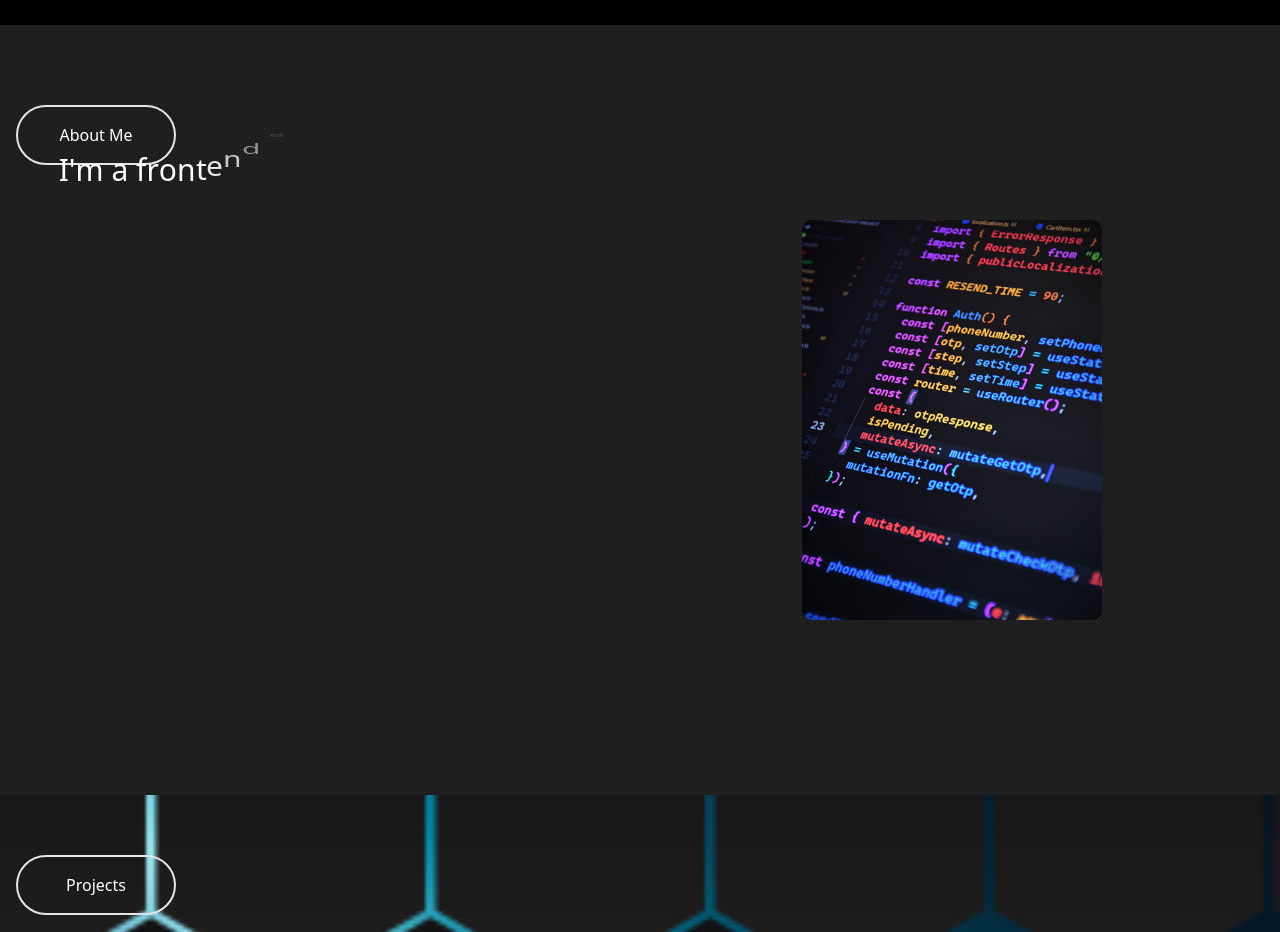
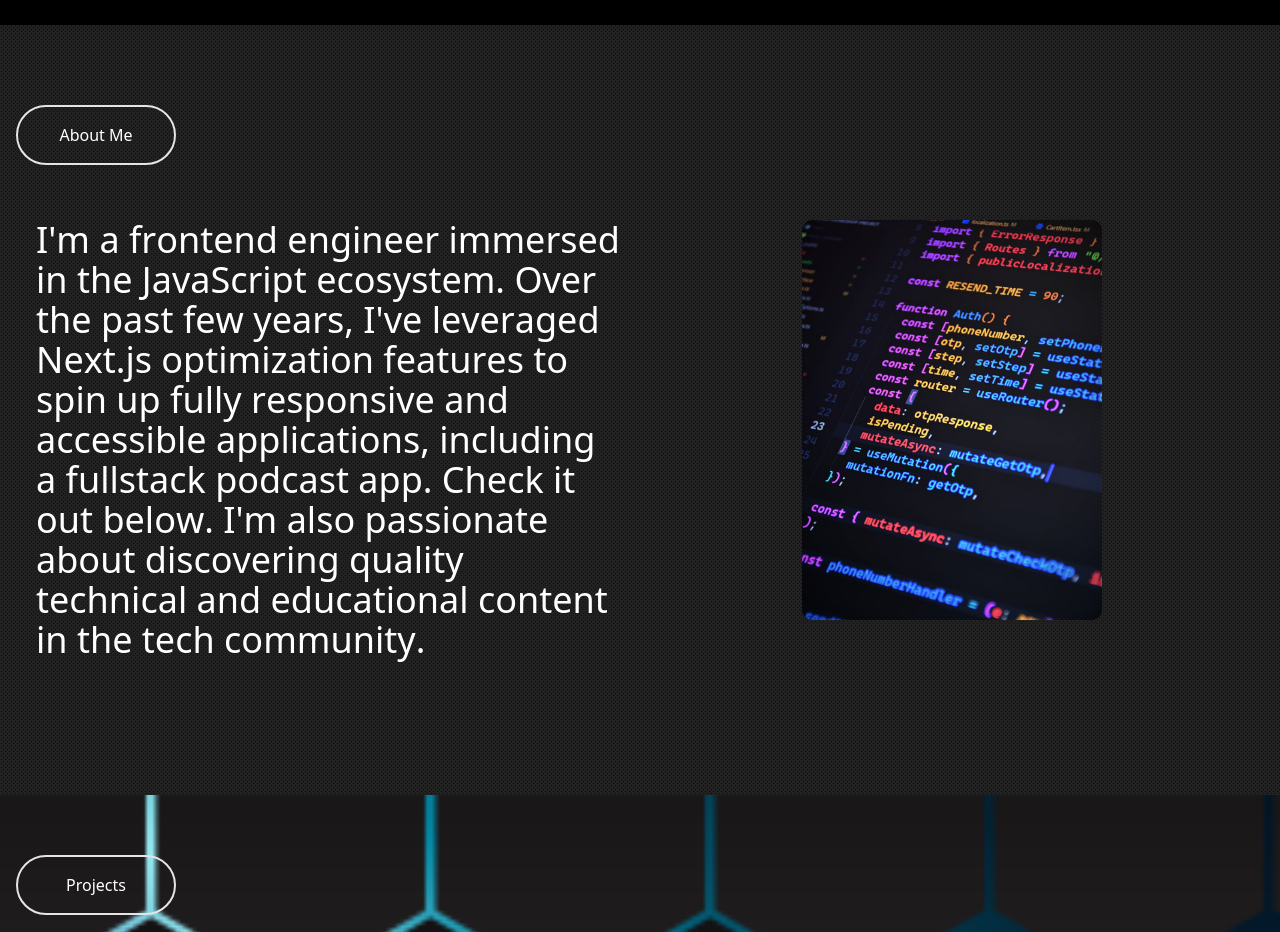
Before and after one commit to natecole1/Portfolio-site, a Next.js app: page / in a window 1280 px wide. Shown: the part 860-1792 px from the top of the page. Built offline with nearby package versions, Linux system fonts and the light colour scheme; grey boxes are pictures that could not be loaded; a web font is replaced by a local one.

Commit message:
fix animation issue

```diff
--- a/app/components/AboutSection.tsx
+++ b/app/components/AboutSection.tsx
@@ -20,26 +20,28 @@ const AboutSection = () => {
         trigger: text.chars,
         start: 'top 80%',
         end: 'top 20%',
+        scrub: true,
         once: true,
         markers: false,
       },
       opacity: 0,
       scaleY: 0,
-      y: -20,
-      transformOrigin: 'top',
-      duration: 1,
+      y: -10,
+      // transformOrigin: 'top',
+      duration: 0.4,
       stagger: 0.2,
-
     })
     .from('#image', {
       scrollTrigger: {
         trigger: '#image',
         start: 'top 80%',
         end: 'top 20%',
+        scrub: true,
         once: true,
         markers: false
       },
       opacity: 0,
+      duration: 0.4,
       y: 100
     })
 
@@ -54,15 +56,14 @@ const AboutSection = () => {
         <h1>About Me</h1>
       </div>
       <div className="flex flex-col lg:flex-row">
-        <div className=" w-full h-[550px] lg:w-[50%] flex justify-center items-center p-10">
-          <p id="quote" className=" text-white md:text-[30px] 2xl:text-[40px]">
+        <div className=" w-full h-[550px] lg:w-[50%] flex justify-center items-center p-5">
+          <p id="quote" className=" text-white text-2xl md:text-3xl lg:text-4xl text-wrap">
             I&apos;m a frontend engineer immersed in the JavaScript ecosystem.
             Over the past few years, I&apos;ve leveraged Next.js optimization
             features to spin up fully responsive and accessible applications,
             including a fullstack podcast app. Check it out below. I&apos;m also
             passionate about discovering quality technical and
-            educational content in the community. If you come across something
-            you think I should know about, please feel free to share below.
+            educational content in the tech community.
           </p>
         </div>
         <div
--- a/app/components/Hero.tsx
+++ b/app/components/Hero.tsx
@@ -41,7 +41,7 @@ const Hero = () => {
   return (
     <div className="w-full h-dvh text-white flex flex-col items-center justify-center">
       <div className="  text-center  bg-gradient-to-r from-cyan-600 to-white text-transparent bg-clip-text gap-10">
-        <div className="nameDiv opacity-0 scale-0 w-40 md:w-50 flex items-center justify-center p-4 m-auto border-2 border-blue-400 rounded-xl text-white">
+        <div className="nameDiv opacity-0 scale-0 w-40 md:w-50 flex items-center justify-center p-4 m-auto border-2 border-blue-400 rounded-xl text-white mb-5">
           <h1 className=" text-[18px] md:text-2xl">Nate Cole</h1>
         </div>
 
```
